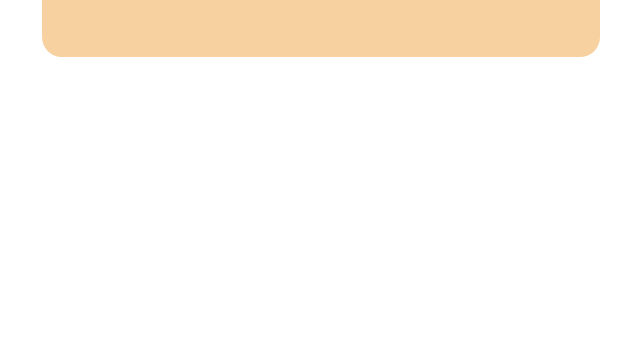
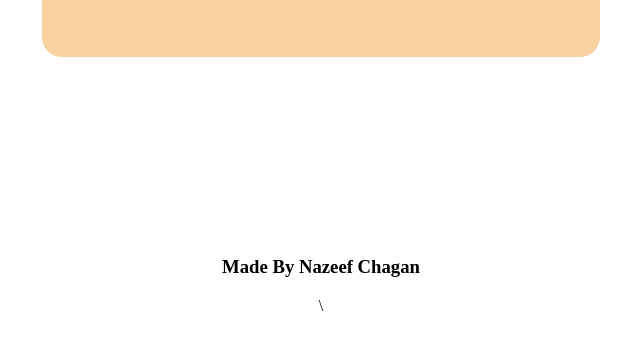
Before and after one commit to nazeefc/tem-convert, a plain HTML site: page index.html in a window 1280 px wide. Shown: the part 475-816 px from the top of the page, without its empty margins (319-959 px from the left). Drawn offline with Linux system fonts and the light colour scheme.

Commit message:
Update index.html
123456789

```diff
--- a/index.html
+++ b/index.html
@@ -67,6 +67,9 @@ input::-webkit-inner-spin-button {
         </div>
         </div>
     </div>
+    <div style="position:absolute;bottom:10px;text-align:center;">
+        <h3>Made By Nazeef Chagan</h3>\
+        </div>
     <script>
         let cel = document.querySelector("#cel");
         let fah = document.querySelector("#fah");
```
